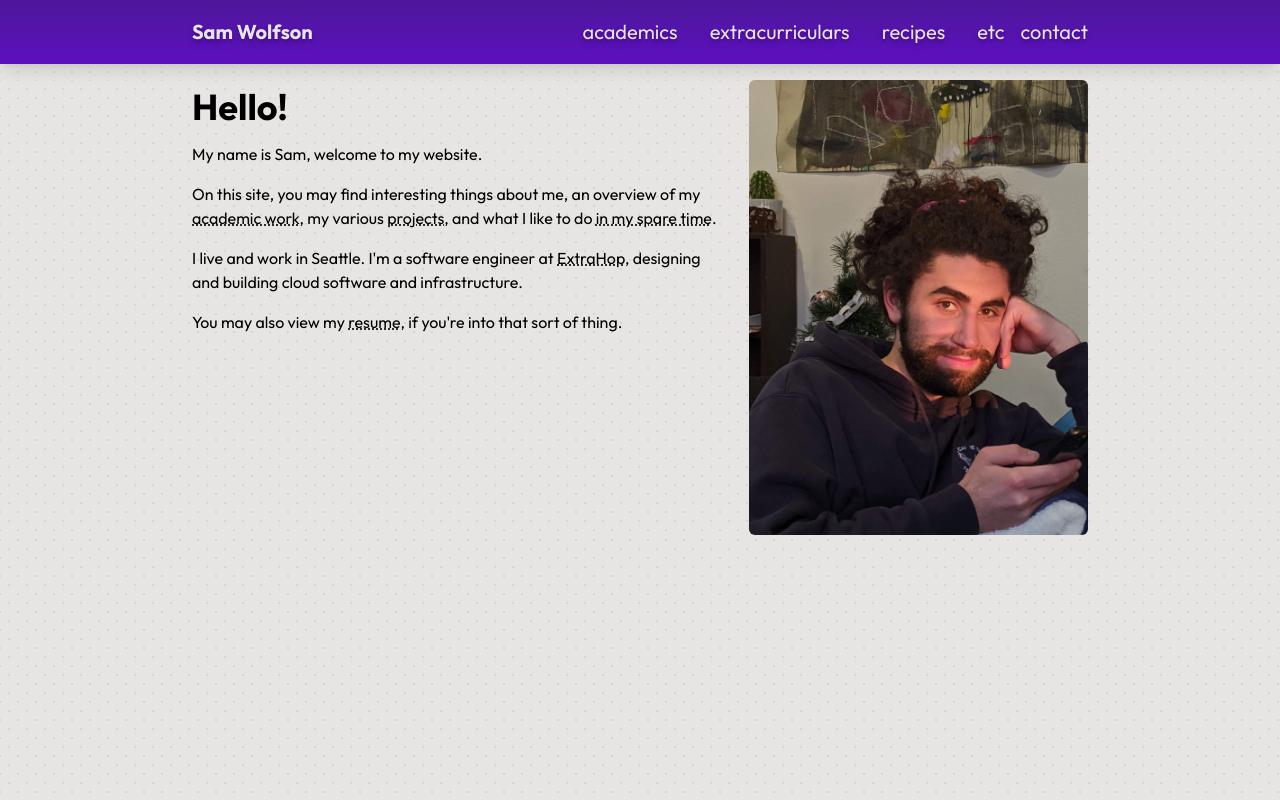
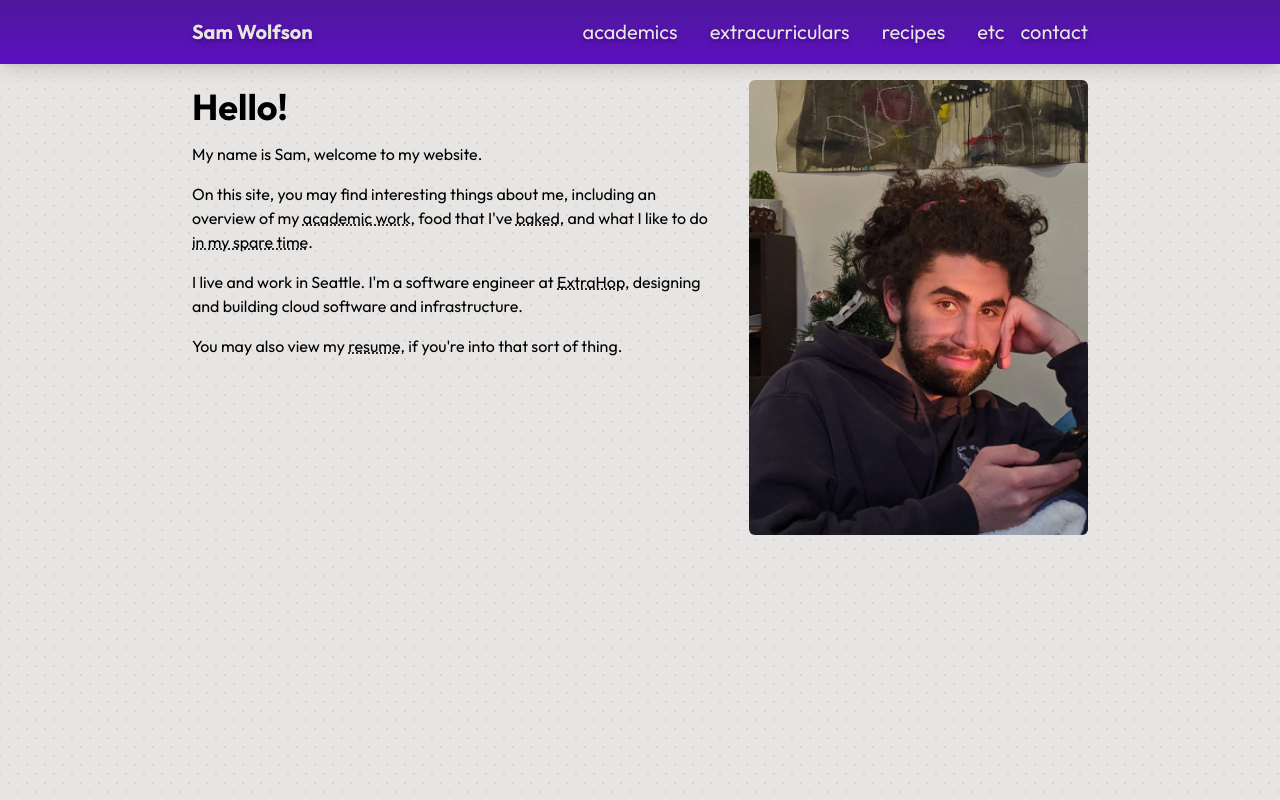
Before and after one commit to terabyte128/personal-website, a Next.js app: page / in a window 1280 px wide. Built offline with nearby package versions, Linux system fonts and the light colour scheme.

Commit message:
dead links

```diff
--- a/src/app/(root)/page.tsx
+++ b/src/app/(root)/page.tsx
@@ -15,9 +15,9 @@ export default function Home() {
         <h1>Hello!</h1>
         <p>My name is Sam, welcome to my website.</p>
         <p>
-          On this site, you may find interesting things about me, an overview of
-          my <Link href="/academics">academic work</Link>, my various{" "}
-          <Link href="/projects">projects</Link>, and what I like to do{" "}
+          On this site, you may find interesting things about me, including an
+          overview of my <Link href="/academics">academic work</Link>, food that
+          I&apos;ve <Link href="/recipes">baked</Link>, and what I like to do{" "}
           <Link href="/extracurriculars">in my spare time</Link>.
         </p>
         <p>
```
